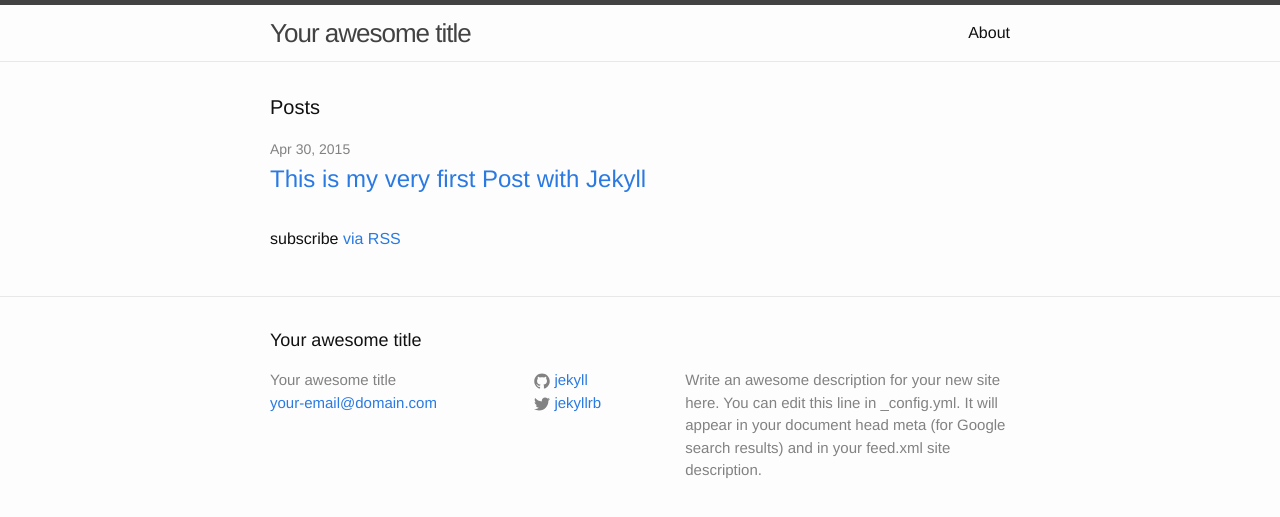
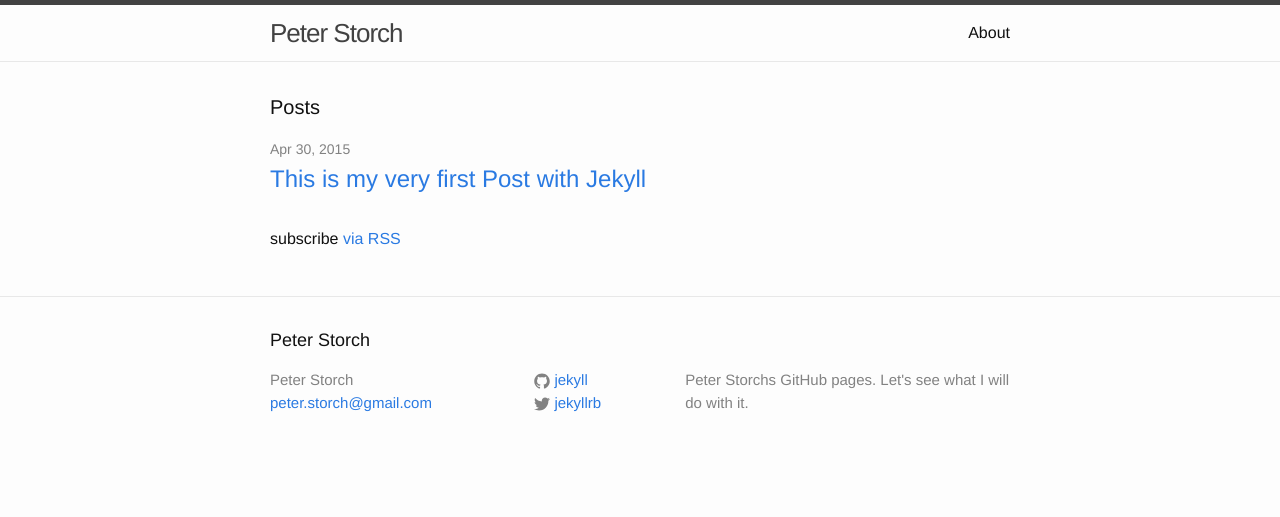
Before and after one commit to pstorch/pstorch.github.io, a Jekyll site: the page built from index.html, in a window 1280 px wide. Shown: the top 517 px of the page. Built offline with Jekyll 4.4.1, drawn with Linux system fonts in a browser that asks for light colours.

Commit message:
added title and description

```diff
--- a/_config.yml
+++ b/_config.yml
@@ -1,12 +1,10 @@
 # Site settings
-title: Your awesome title
-email: your-email@domain.com
+title: Peter Storch
+email: peter.storch@gmail.com
 description: > # this means to ignore newlines until "baseurl:"
-  Write an awesome description for your new site here. You can edit this
-  line in _config.yml. It will appear in your document head meta (for
-  Google search results) and in your feed.xml site description.
+  Peter Storchs GitHub pages. Let's see what I will do with it.
 baseurl: "" # the subpath of your site, e.g. /blog/
-url: "http://yourdomain.com" # the base hostname & protocol for your site
+url: "http://pstorch.github.io" # the base hostname & protocol for your site
 twitter_username: jekyllrb
 github_username:  jekyll
 highlighter: pygments
```
